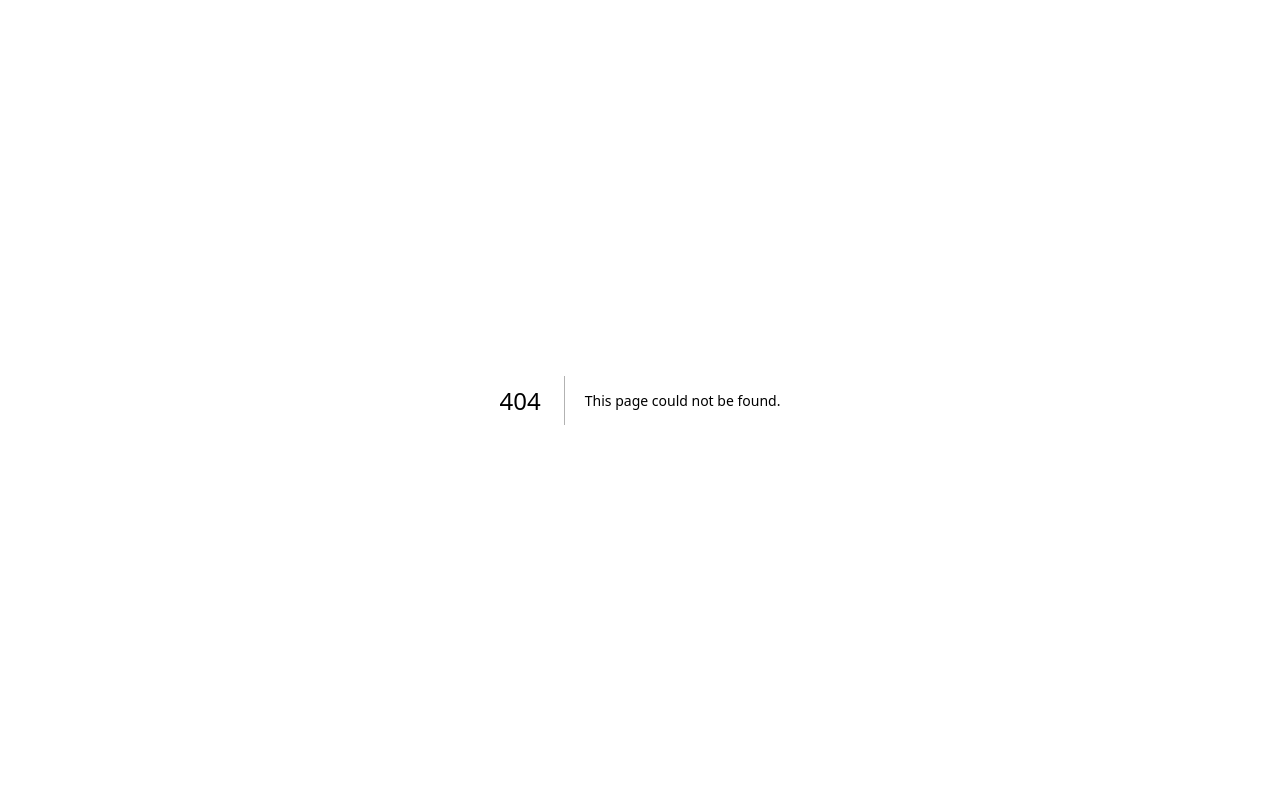
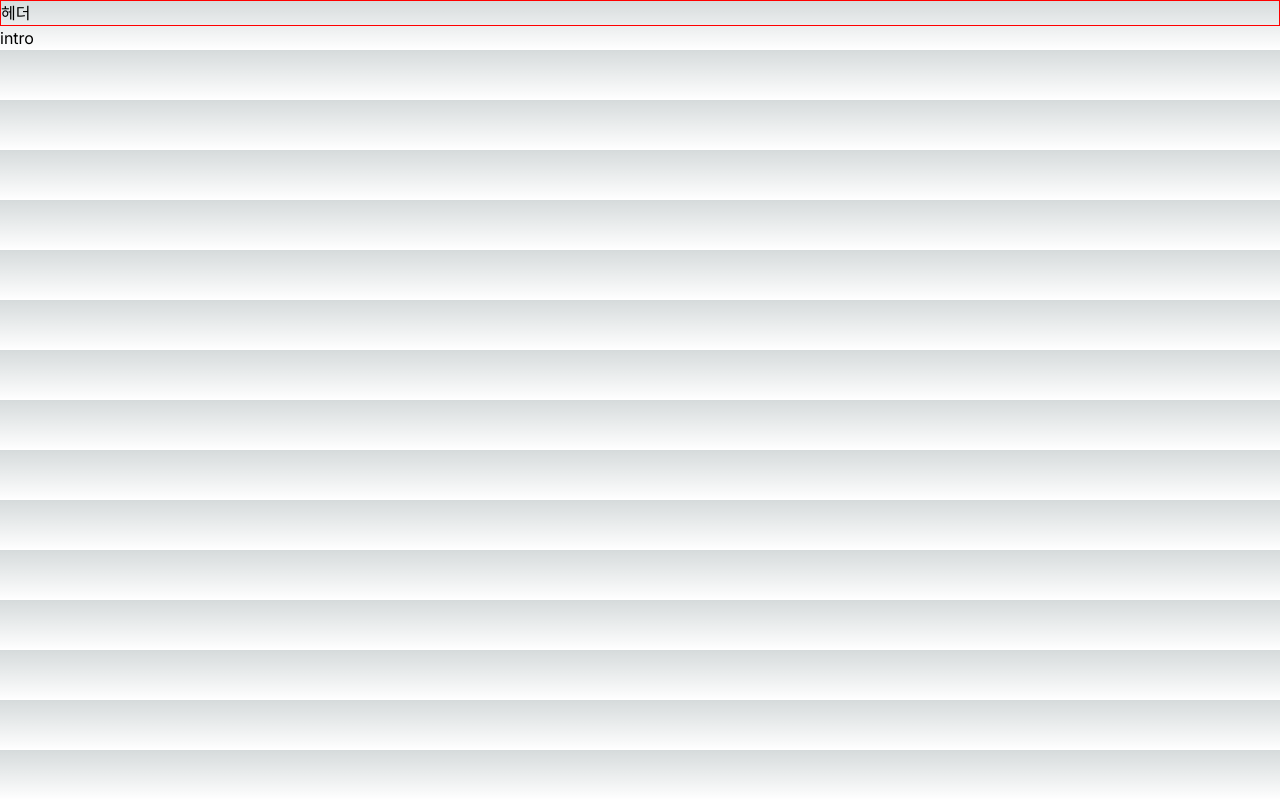
Before and after one commit to dive-doc/occ-fe-001-addiction, a Next.js app: page /intro in a window 1280 px wide. Before the commit this address had no page. Built offline with nearby package versions, Linux system fonts and the light colour scheme.

Commit message:
레이아웃, 폴더구조, 라이브러리 설치

```diff
--- a/package.json
+++ b/package.json
@@ -13,7 +13,8 @@
   "dependencies": {
     "next": "13.5.6",
     "react": "^18",
-    "react-dom": "^18"
+    "react-dom": "^18",
+    "styled-components": "^6.1.8"
   },
   "devDependencies": {
     "@testing-library/dom": "^9.3.3",
--- /dev/null
+++ b/src/app/intro/page.tsx
@@ -0,0 +1,7 @@
+import React from 'react'
+
+const Intro = () => {
+  return <main>intro</main>
+}
+
+export default Intro
--- a/src/app/layout.tsx
+++ b/src/app/layout.tsx
@@ -1,11 +1,12 @@
 import type { Metadata } from 'next'
 import { Inter } from 'next/font/google'
 import './globals.css'
+import Header from '../components/Header'
 
 const inter = Inter({ subsets: ['latin'] })
 
 export const metadata: Metadata = {
-  title: 'Create Next App',
+  title: '너BTI',
   description: 'Generated by create next app',
 }
 
@@ -16,7 +17,12 @@ export default function RootLayout({
 }) {
   return (
     <html lang="en">
-      <body className={inter.className}>{children}</body>
+      <body className={inter.className}>
+        <div className="md:container md:mx-auto">
+          <Header />
+          {children}
+        </div>
+      </body>
     </html>
   )
 }
--- a/src/app/pages/index.tsx
+++ /dev/null
@@ -1,7 +0,0 @@
-import type { NextPage } from 'next'
-
-const Home: NextPage = () => {
-  return <div>Home</div>
-}
-
-export default Home
--- /dev/null
+++ b/src/components/Header.tsx
@@ -0,0 +1,7 @@
+import React from 'react'
+
+const Header = () => {
+  return <header style={{ border: '1px solid red' }}>헤더</header>
+}
+
+export default Header
```
Also changed, not shown: 1 other file (tests, documents, lock files or other folders).
